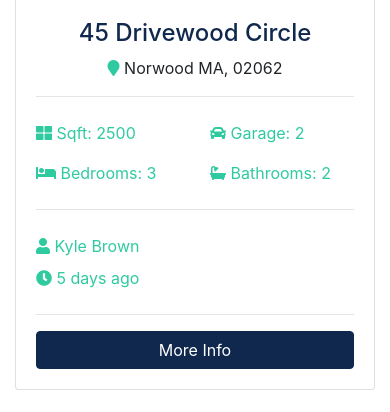
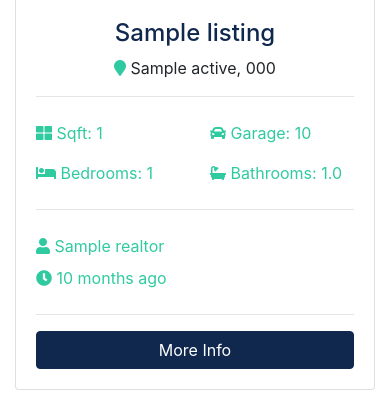
Before and after one commit to nishanthrj/Realest, a Django app: page / in a window 390 px wide. Shown: the part 1194-1606 px from the top of the page. Run offline with Django 3.2, Linux system fonts and the light colour scheme; tables that the repository leaves empty hold one stand-in row (values such as "Sample post"); grey boxes marked "Sample" are stand-in pictures; parts of the project's set-up code (start-up, migrations or seed data) failed here and were passed over; some libraries are stand-ins or nearby versions.

Commit message:
Added Latest Listings to Index Page

```diff
--- a/pages/views.py
+++ b/pages/views.py
@@ -1,10 +1,16 @@
 from django.shortcuts import render
 from django.http import HttpResponse
+from listings.models import Listing
+from realtors.models import Realtors
 
 def index(response):
-		return render(response, 'pages/index.html')
+	listings = Listing.objects.order_by('-list_date').filter(is_published=True)[:2]
+	context = {
+		'listings': listings
+	}
 
-
+	return render(response, 'pages/index.html', context)
 
 def about(response):
+
 	return render(response, 'pages/about.html')
--- a/templates/pages/index.html
+++ b/templates/pages/index.html
@@ -1,5 +1,6 @@
 {% extends 'base.html' %}
 {% load static %}
+{% load humanize %}
 {% block content %}
 <!-- Showcase -->
   <section id="showcase">
@@ -130,135 +131,55 @@
     <div class="container">
       <h3 class="text-center mb-3">Latest Listings</h3>
       <div class="row">
-        <!-- Listing 1 -->
-        <div class="col-md-6 col-lg-4 mb-4">
+        {% if listings %}
+          {% for listing in listings %}
+            <div class="col-md-6 col-lg-6 mb-4">
               <div class="card listing-preview">
-            <img class="card-img-top" src="assets/img/homes/home-1.jpg" alt="">
+                <img class="card-img-top" src="{{listing.photo_main.url}}" alt="">
                 <div class="card-img-overlay">
                   <h2>
-                <span class="badge badge-secondary text-white">$490,000</span>
+                    <span class="badge badge-secondary text-white">${{listing.price | intcomma }}</span>
                   </h2>
                 </div>
                 <div class="card-body">
                   <div class="listing-heading text-center">
-                <h4 class="text-primary">45 Drivewood Circle</h4>
+                    <h4 class="text-primary">{{ listing.title }}</h4>
                     <p>
-                  <i class="fas fa-map-marker text-secondary"></i> Norwood MA, 02062</p>
+                      <i class="fas fa-map-marker text-secondary"></i> {{ listing.city }} {{listing.state}}, {{ listing.zipcode }}</p>
                   </div>
                   <hr>
                   <div class="row py-2 text-secondary">
                     <div class="col-6">
-                  <i class="fas fa-th-large"></i> Sqft: 2500</div>
+                      <i class="fas fa-th-large"></i> Sqft: {{ listing.sqft }}</div>
                     <div class="col-6">
-                  <i class="fas fa-car"></i> Garage: 2</div>
+                      <i class="fas fa-car"></i> Garage: {{ listing.garage }}</div>
                   </div>
                   <div class="row py-2 text-secondary">
                     <div class="col-6">
-                  <i class="fas fa-bed"></i> Bedrooms: 3</div>
+                      <i class="fas fa-bed"></i> Bedrooms: {{ listing.bedrooms }}</div>
                     <div class="col-6">
-                  <i class="fas fa-bath"></i> Bathrooms: 2</div>
+                      <i class="fas fa-bath"></i> Bathrooms: {{ listing.bathrooms }}</div>
                   </div>
                   <hr>
                   <div class="row py-2 text-secondary">
-                <div class="col-6">
-                  <i class="fas fa-user"></i> Kyle Brown</div>
+                    <div class="col-12">
+                      <i class="fas fa-user"></i> {{ listing.realtor }}</div>
                   </div>
                   <div class="row text-secondary pb-2">
-                <div class="col-6">
-                  <i class="fas fa-clock"></i> 5 days ago</div>
+                    <div class="col-12">
+                      <i class="fas fa-clock"></i> {{ listing.list_date | naturaltime }}</div>
                   </div>
                   <hr>
-              <a href="listing.html" class="btn btn-primary btn-block">More Info</a>
+                  <a href="{% url 'listing' listing.id %}" class="btn btn-primary btn-block">More Info</a>
                 </div>
               </div>
             </div>
-
-        <!-- Listing 2 -->
-        <div class="col-md-6 col-lg-4 mb-4">
-          <div class="card listing-preview">
-            <img class="card-img-top" src="assets/img/homes/home-2.jpg" alt="">
-            <div class="card-img-overlay">
-              <h2>
-                <span class="badge badge-secondary text-white">$550,000</span>
-              </h2>
+          {% endfor %}
+        {% else %}
+          <div class="col-md-12">
+            <p>No Listings Available</p>
           </div>
-            <div class="card-body">
-              <div class="listing-heading text-center">
-                <h4 class="text-primary">18 Jefferson Lane</h4>
-                <p>
-                  <i class="fas fa-map-marker text-secondary"></i> Woburn MA, 01801</p>
-              </div>
-              <hr>
-              <div class="row py-2 text-secondary">
-                <div class="col-6">
-                  <i class="fas fa-th-large"></i> Sqft: 3200</div>
-                <div class="col-6">
-                  <i class="fas fa-car"></i> Garage: 1</div>
-              </div>
-              <div class="row py-2 text-secondary">
-                <div class="col-6">
-                  <i class="fas fa-bed"></i> Bedrooms: 4</div>
-                <div class="col-6">
-                  <i class="fas fa-bath"></i> Bathrooms: 2.5</div>
-              </div>
-              <hr>
-              <div class="row py-2 text-secondary">
-                <div class="col-6">
-                  <i class="fas fa-user"></i> Mark Hudson</div>
-              </div>
-              <div class="row text-secondary pb-2">
-                <div class="col-6">
-                  <i class="fas fa-clock"></i> 5 days ago</div>
-              </div>
-              <hr>
-              <a href="listing.html" class="btn btn-primary btn-block">More Info</a>
-            </div>
-          </div>
-        </div>
-
-        <!-- Listing 3 -->
-        <div class="col-md-6 col-lg-4 mb-4">
-          <div class="card listing-preview">
-            <img class="card-img-top" src="assets/img/homes/home-3.jpg" alt="">
-            <div class="card-img-overlay">
-              <h2>
-                <span class="badge badge-secondary text-white">$580,000</span>
-              </h2>
-            </div>
-            <div class="card-body">
-              <div class="listing-heading text-center">
-                <h4 class="text-primary">187 Woodrow Street</h4>
-                <p>
-                  <i class="fas fa-map-marker text-secondary"></i> Salem MA, 01915</p>
-              </div>
-              <hr>
-              <div class="row py-2 text-secondary">
-                <div class="col-6">
-                  <i class="fas fa-th-large"></i> Sqft: 3107</div>
-                <div class="col-6">
-                  <i class="fas fa-car"></i> Garage: 0</div>
-              </div>
-              <div class="row py-2 text-secondary">
-                <div class="col-6">
-                  <i class="fas fa-bed"></i> Bedrooms: 4</div>
-                <div class="col-6">
-                  <i class="fas fa-bath"></i> Bathrooms: 3</div>
-              </div>
-              <hr>
-              <div class="row py-2 text-secondary">
-                <div class="col-6">
-                  <i class="fas fa-user"></i> Mark Hudson</div>
-              </div>
-              <div class="row text-secondary pb-2">
-                <div class="col-6">
-                  <i class="fas fa-clock"></i> 5 days ago</div>
-              </div>
-              <hr>
-              <a href="listing.html" class="btn btn-primary btn-block">More Info</a>
-            </div>
-          </div>
-        </div>
-
+        {% endif %}
       </div>
     </div>
   </section>
```
Lines whose indentation alone changed are shown as unchanged.
